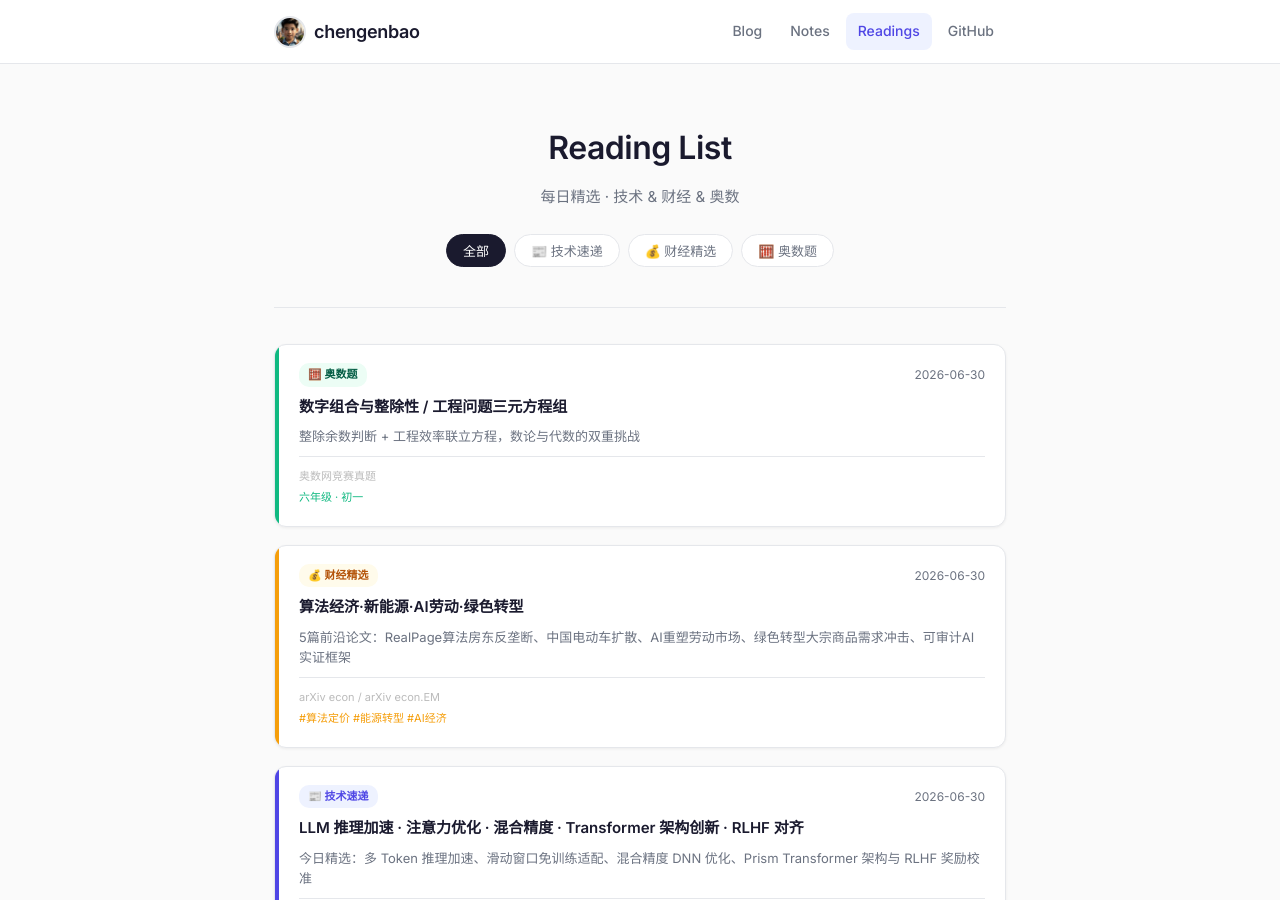
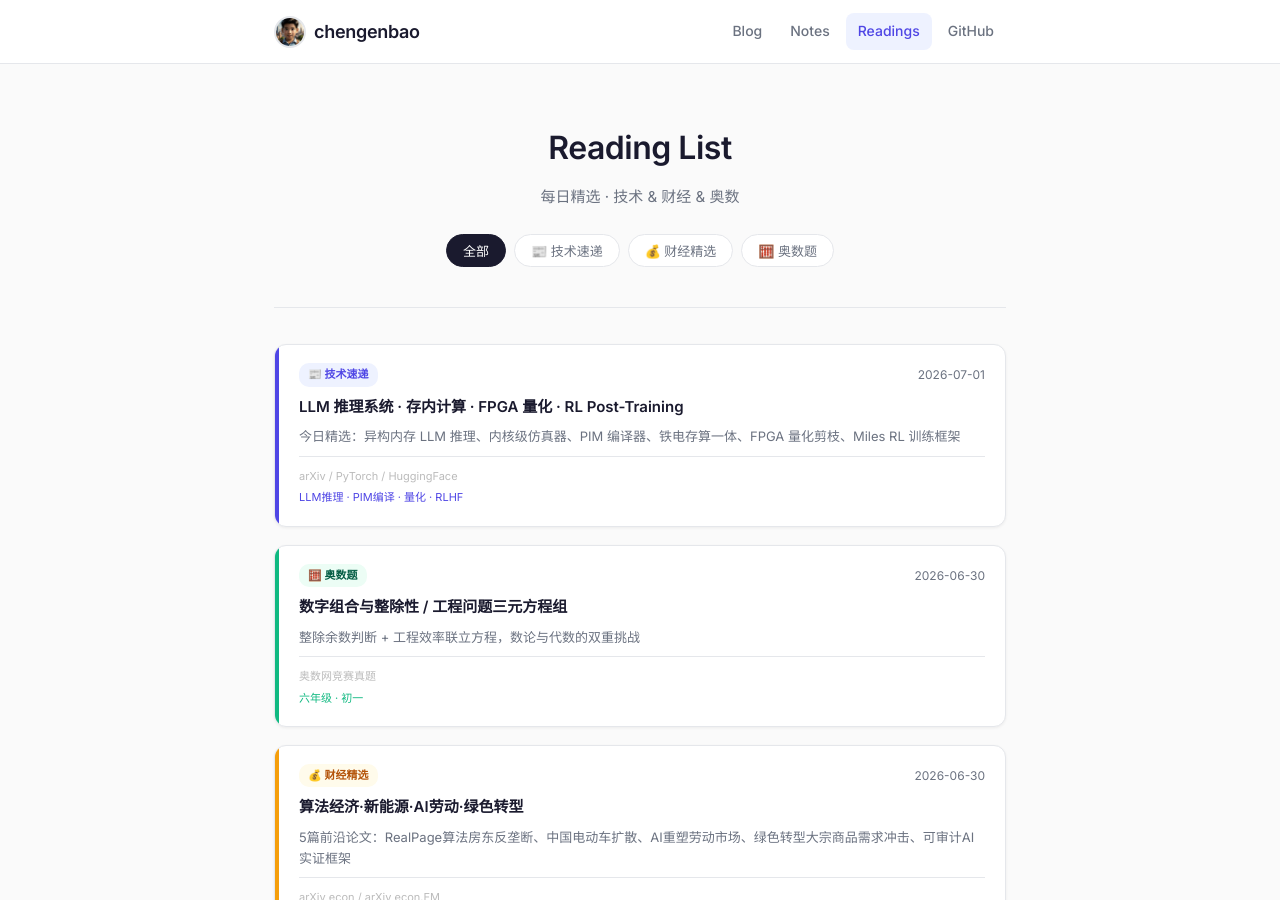
Before and after one commit to chengenbao/chengenbao.github.io, a Jekyll site: the page built from reading-list/index.md, in a window 1280 px wide and 900 px high. Built offline with Jekyll 4.4.1, drawn with Linux system fonts in a browser that asks for light colours.

Commit message:
add tech card 2026-07-01

```diff
--- a/reading-list/index.md
+++ b/reading-list/index.md
@@ -18,6 +18,21 @@ permalink: /reading-list/
   </div>
 
   <div class="rl-grid">
+<a class="rl-card tech" href="/reading-list/2026-07-01-tech-daily/">
+  <div class="rl-accent"></div>
+  <div class="rl-body">
+    <div class="rl-top">
+      <span class="rl-badge tech">📰 技术速递</span>
+      <time>2026-07-01</time>
+    </div>
+    <h2>LLM 推理系统 · 存内计算 · FPGA 量化 · RL Post-Training</h2>
+    <p>今日精选：异构内存 LLM 推理、内核级仿真器、PIM 编译器、铁电存算一体、FPGA 量化剪枝、Miles RL 训练框架</p>
+    <div class="rl-meta">
+      <span class="rl-source">arXiv / PyTorch / HuggingFace</span>
+      <span class="rl-tags">LLM推理 · PIM编译 · 量化 · RLHF</span>
+    </div>
+  </div>
+</a>
 <a class="rl-card math" href="/reading-list/2026-06-30-math/"><div class="rl-accent"></div><div class="rl-body"><div class="rl-top"><span class="rl-badge math">🧮 奥数题</span><time>2026-06-30</time></div><h2>数字组合与整除性 / 工程问题三元方程组</h2><p>整除余数判断 + 工程效率联立方程，数论与代数的双重挑战</p><div class="rl-meta"><span class="rl-source">奥数网竞赛真题</span><span class="rl-tags">六年级 · 初一</span></div></div></a>
 <a class="rl-card finance" href="/reading-list/2026-06-30-finance-daily/">
   <div class="rl-accent"></div>
```
